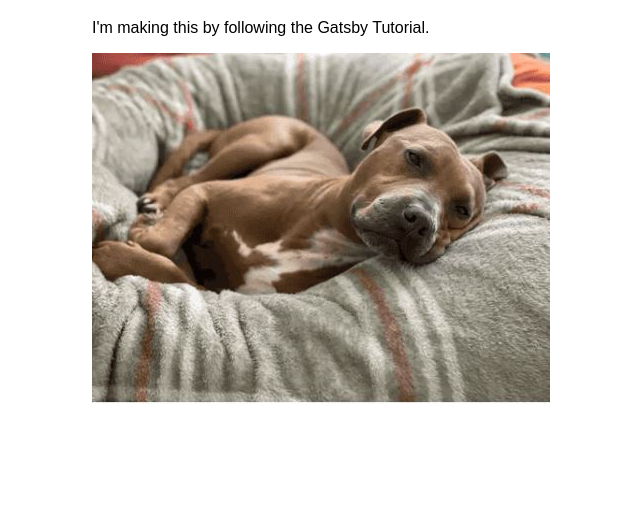
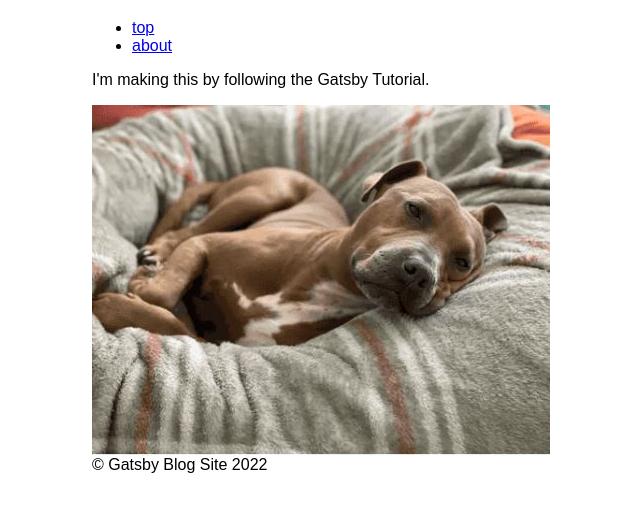
Before and after one commit to Noini0328/gatsby-demo, a Gatsby site: page / in a window 1280 px wide. Shown: the part 157-668 px from the top of the page, without its empty margins (298-938 px from the left). Built offline with nearby package versions, Linux system fonts and the light colour scheme; Gatsby itself is replaced by a stand-in of ours.

Commit message:
header, footer

```diff
--- a/package.json
+++ b/package.json
@@ -15,6 +15,11 @@
     "clean": "gatsby clean"
   },
   "dependencies": {
+    "@chakra-ui/gatsby-plugin": "^3.0.1",
+    "@chakra-ui/react": "^2.2.1",
+    "@emotion/react": "^11.9.3",
+    "@emotion/styled": "^11.9.3",
+    "framer-motion": "^6.3.11",
     "gatsby": "^4.15.2",
     "gatsby-plugin-google-analytics": "^4.15.0",
     "gatsby-plugin-image": "^2.15.1",
--- /dev/null
+++ b/src/components/footer.js
@@ -0,0 +1,11 @@
+import React from 'react'
+
+const Footer = () => {
+    return (
+        <footer>
+            <div>© Gatsby Blog Site { (new Date()).getFullYear() }</div>
+        </footer>
+    )
+}
+
+export default Footer
--- /dev/null
+++ b/src/components/header.js
@@ -0,0 +1,17 @@
+import React from 'react'
+import { Link } from 'gatsby'
+
+const Header = () => {
+    return (
+        <header>
+            <nav>
+                <ul>
+                    <li><Link to="/">top</Link></li>
+                    <li><Link to="/about">about</Link></li>
+                </ul>
+            </nav>
+        </header>
+    )
+}
+
+export default Header
--- a/src/pages/index.js
+++ b/src/pages/index.js
@@ -2,6 +2,10 @@ import * as React from 'react'
 import Layout from '../components/layout'
 import { Helmet } from 'react-helmet';
 import { StaticImage } from 'gatsby-plugin-image'
+
+// parts
+import Header from "../components/header.js"
+import Footer from "../components/footer.js"
 
 const IndexPage = () => {
   return (
@@ -11,11 +15,13 @@ const IndexPage = () => {
         <meta name="description" content="このページはIndexページです。" />
         <meta name="robots" content="all" />
       </Helmet>
+      <Header/>
       <p>I'm making this by following the Gatsby Tutorial.</p>
       <StaticImage
         alt="Clifford, a reddish-brown pitbull, dozing in a bean bag chair test"
         src="../images/clifford2.jpg"
       />
+      <Footer/>
     </Layout>
   )
 }
```
Also changed, not shown: 1 other file.
